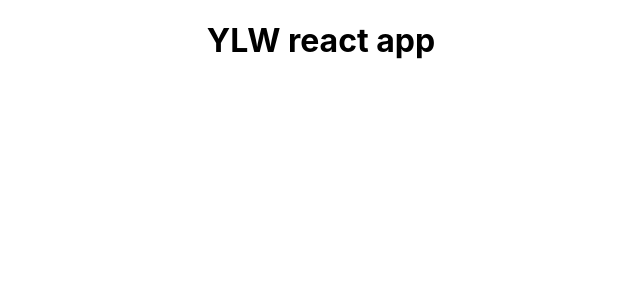
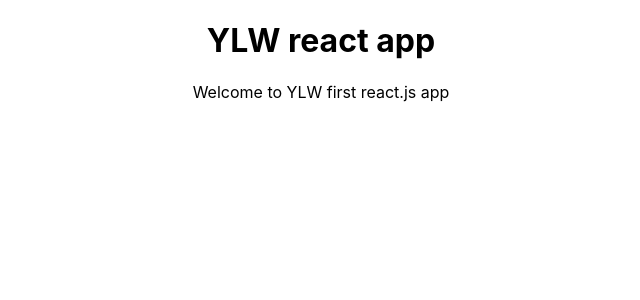
Before and after one commit to ylw-iq/ylw-project, a React (Create React App) app: page / in a window 1280 px wide. Shown: the top 300 px of the page, without its empty margins (319-959 px from the left). Built offline with nearby package versions, Linux system fonts and the light colour scheme.

Commit message:
deploy react app

```diff
--- a/src/App.js
+++ b/src/App.js
@@ -5,6 +5,7 @@ function App() {
   return (
     <div className="App">
      <h1>YLW react app</h1>
+     <p>Welcome to YLW first react.js app</p>
     </div>
   );
 }
```
